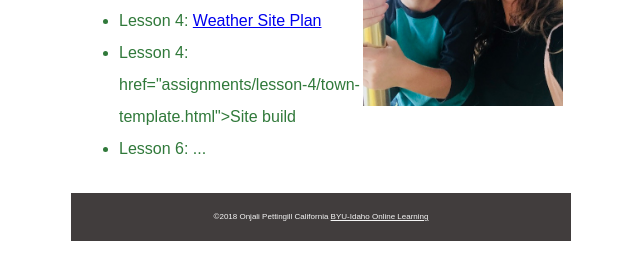
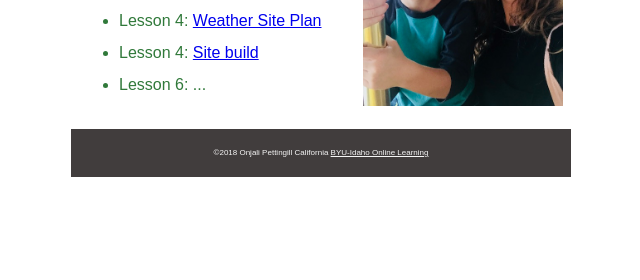
Before and after one commit to onjalipettingill/onjalipettingill.github.io, a plain HTML site: page index.html in a window 1280 px wide. Shown: the part 188-468 px from the top of the page, without its empty margins (319-959 px from the left). Drawn offline with Linux system fonts and the light colour scheme.

Commit message:
lesson4 add fix

```diff
--- a/index.html
+++ b/index.html
@@ -19,7 +19,7 @@
             <ul>
                     <li>Lesson 3: <a href="assignments/lesson-3/fixedhtml.html">HTML markup validation assignment</a></li>
                     <li>Lesson 4: <a href="assignments/lesson-4/websiteplan.pdf">Weather Site Plan</a></li>
-                    <li>Lesson 4: <a>href="assignments/lesson-4/town-template.html">Site build</a></li>
+                    <li>Lesson 4: <a href="assignments/lesson-4/town-template.html">Site build</a></li>
                     <li>Lesson 6: <a>...</a></li>
             </ul>
         </main>
```
